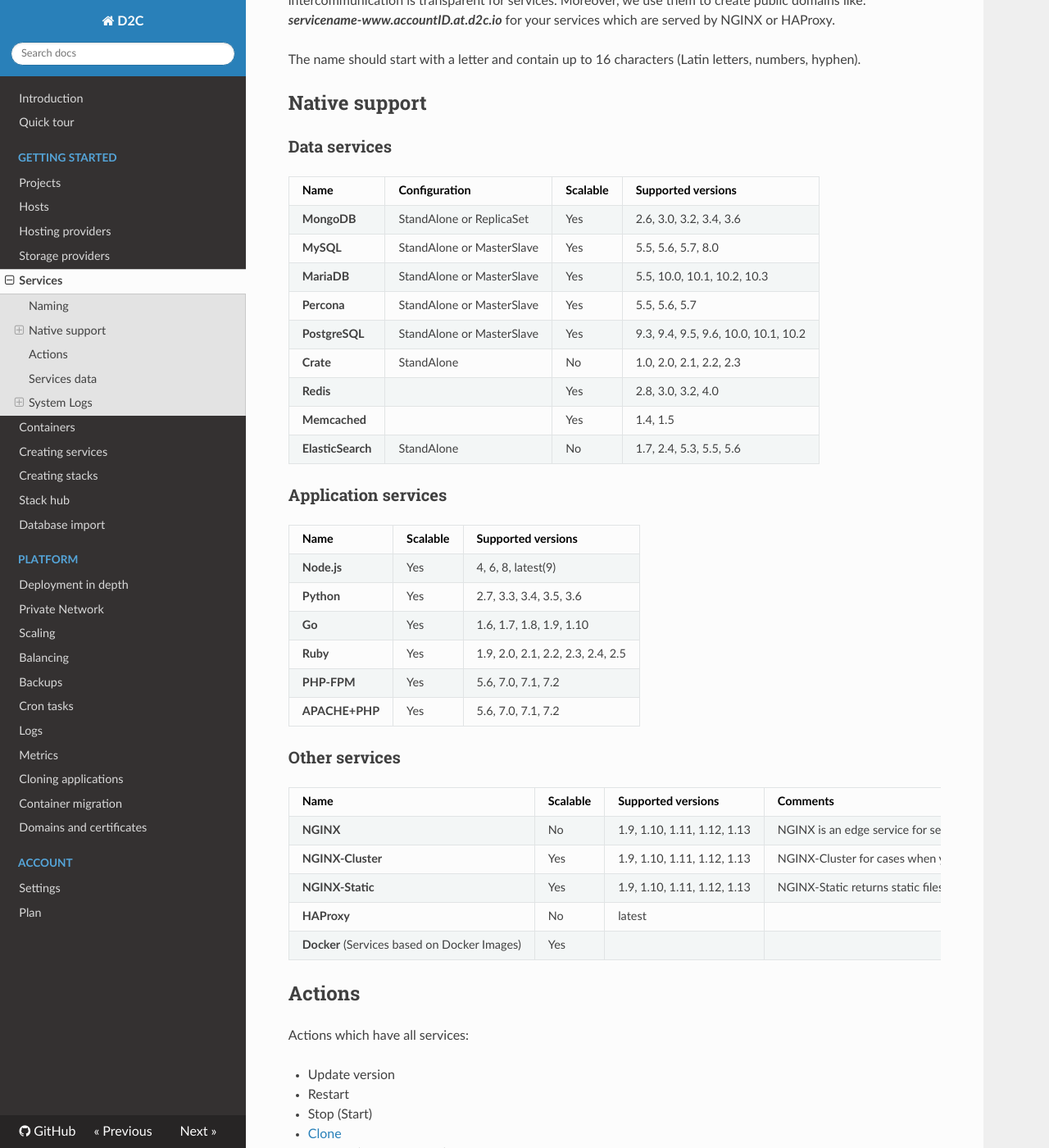
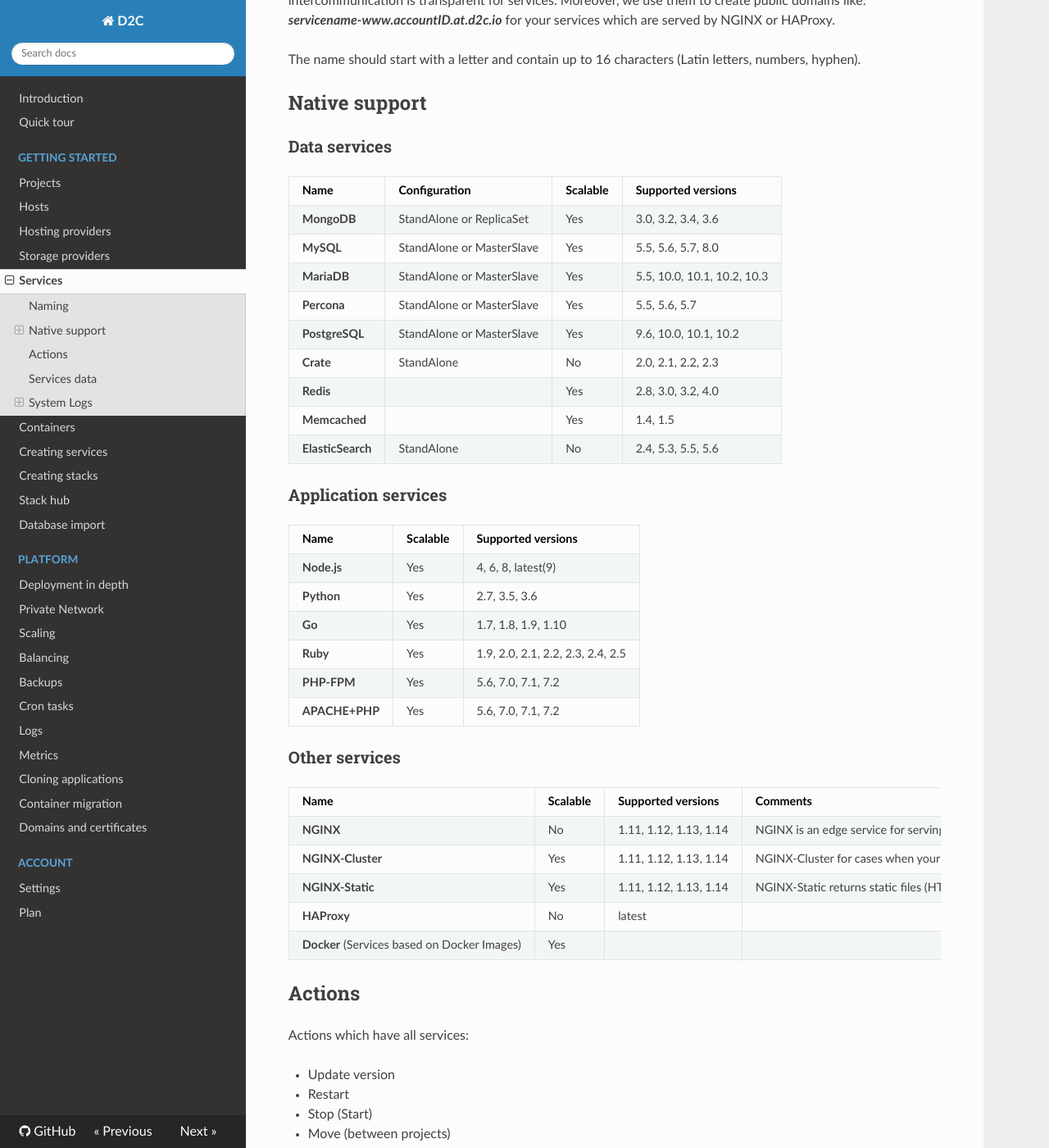
Before and after one commit to d2cio/docs, an MkDocs documentation site: the page built from docs/getting-started/services.md, in a window 1280 px wide and 1400 px high, scrolled down 540 px. Shown: the whole window at 82% size. Built offline with MkDocs 1.6.1, drawn with Linux system fonts in a browser that asks for light colours; nearby versions of some CDN libraries; old or Windows-style settings are respelled for this version of MkDocs.

Commit message:
new supported and unsupported versions, move action for services

```diff
--- a/docs/getting-started/services.md
+++ b/docs/getting-started/services.md
@@ -18,23 +18,23 @@ The name should start with a letter and contain up to 16 characters (Latin lette
 
 Name              | Configuration             | Scalable | Supported versions
 :---------------- | :------------------------ | :------- | ------------------------------------
-**MongoDB**       | StandAlone or ReplicaSet  | Yes      | 2.6, 3.0, 3.2, 3.4, 3.6
+**MongoDB**       | StandAlone or ReplicaSet  | Yes      | 3.0, 3.2, 3.4, 3.6
 **MySQL**         | StandAlone or MasterSlave | Yes      | 5.5, 5.6, 5.7, 8.0
 **MariaDB**       | StandAlone or MasterSlave | Yes      | 5.5, 10.0, 10.1, 10.2, 10.3
 **Percona**       | StandAlone or MasterSlave | Yes      | 5.5, 5.6, 5.7
-**PostgreSQL**    | StandAlone or MasterSlave | Yes      | 9.3, 9.4, 9.5, 9.6, 10.0, 10.1, 10.2
-**Crate**         | StandAlone                | No       | 1.0, 2.0, 2.1, 2.2, 2.3
+**PostgreSQL**    | StandAlone or MasterSlave | Yes      | 9.6, 10.0, 10.1, 10.2
+**Crate**         | StandAlone                | No       | 2.0, 2.1, 2.2, 2.3
 **Redis**         |                           | Yes      | 2.8, 3.0, 3.2, 4.0
 **Memcached**     |                           | Yes      | 1.4, 1.5
-**ElasticSearch** | StandAlone                | No       | 1.7, 2.4, 5.3, 5.5, 5.6
+**ElasticSearch** | StandAlone                | No       | 2.4, 5.3, 5.5, 5.6
 
 ### Application services
 
 Name           | Scalable | Supported versions
 :------------- | :------- | :--------------------------------
 **Node.js**    | Yes      | 4, 6, 8, latest(9)
-**Python**     | Yes      | 2.7, 3.3, 3.4, 3.5, 3.6
-**Go**         | Yes      | 1.6, 1.7, 1.8, 1.9, 1.10
+**Python**     | Yes      | 2.7, 3.5, 3.6
+**Go**         | Yes      | 1.7, 1.8, 1.9, 1.10
 **Ruby**       | Yes      | 1.9, 2.0, 2.1, 2.2, 2.3, 2.4, 2.5
 **PHP-FPM**    | Yes      | 5.6, 7.0, 7.1, 7.2
 **APACHE+PHP** | Yes      | 5.6, 7.0, 7.1, 7.2
@@ -43,9 +43,9 @@ Name           | Scalable | Supported versions
 
 Name                                         | Scalable | Supported versions          | Comments
 :------------------------------------------- | :------- | :-------------------------- | :-----------------------------------------------------------------------------------------------------------------------------------------------------
-**NGINX**                                    | No       | 1.9, 1.10, 1.11, 1.12, 1.13 | NGINX is an edge service for serving on top of stack. It can generate free [TSL certificates](/platform/domains-and-certificates/) (by Let's Encrypt).
-**NGINX-Cluster**                            | Yes      | 1.9, 1.10, 1.11, 1.12, 1.13 | NGINX-Cluster for cases when your service does not return static files or you need to serve more than one PHP-FPM container.
-**NGINX-Static**                             | Yes      | 1.9, 1.10, 1.11, 1.12, 1.13 | NGINX-Static returns static files (HTML, JS, CSS, images, etc.). It cannot serve other services.
+**NGINX**                                    | No       | 1.11, 1.12, 1.13, 1.14 | NGINX is an edge service for serving on top of stack. It can generate free [TSL certificates](/platform/domains-and-certificates/) (by Let's Encrypt).
+**NGINX-Cluster**                            | Yes      | 1.11, 1.12, 1.13, 1.14 | NGINX-Cluster for cases when your service does not return static files or you need to serve more than one PHP-FPM container.
+**NGINX-Static**                             | Yes      | 1.11, 1.12, 1.13, 1.14 | NGINX-Static returns static files (HTML, JS, CSS, images, etc.). It cannot serve other services.
 **HAProxy**                                  | No       | latest
 **Docker** (Services based on Docker Images) | Yes
 
@@ -56,6 +56,7 @@ Actions which have all services:
 - Update version
 - Restart
 - Stop (Start)
+- Move (between projects)
 - [Clone](/platform/cloning-apps/)
 - Destroy (+force destroy)
 - Edit settings
```
Also changed, not shown: docs/img/standart_actions.png.
